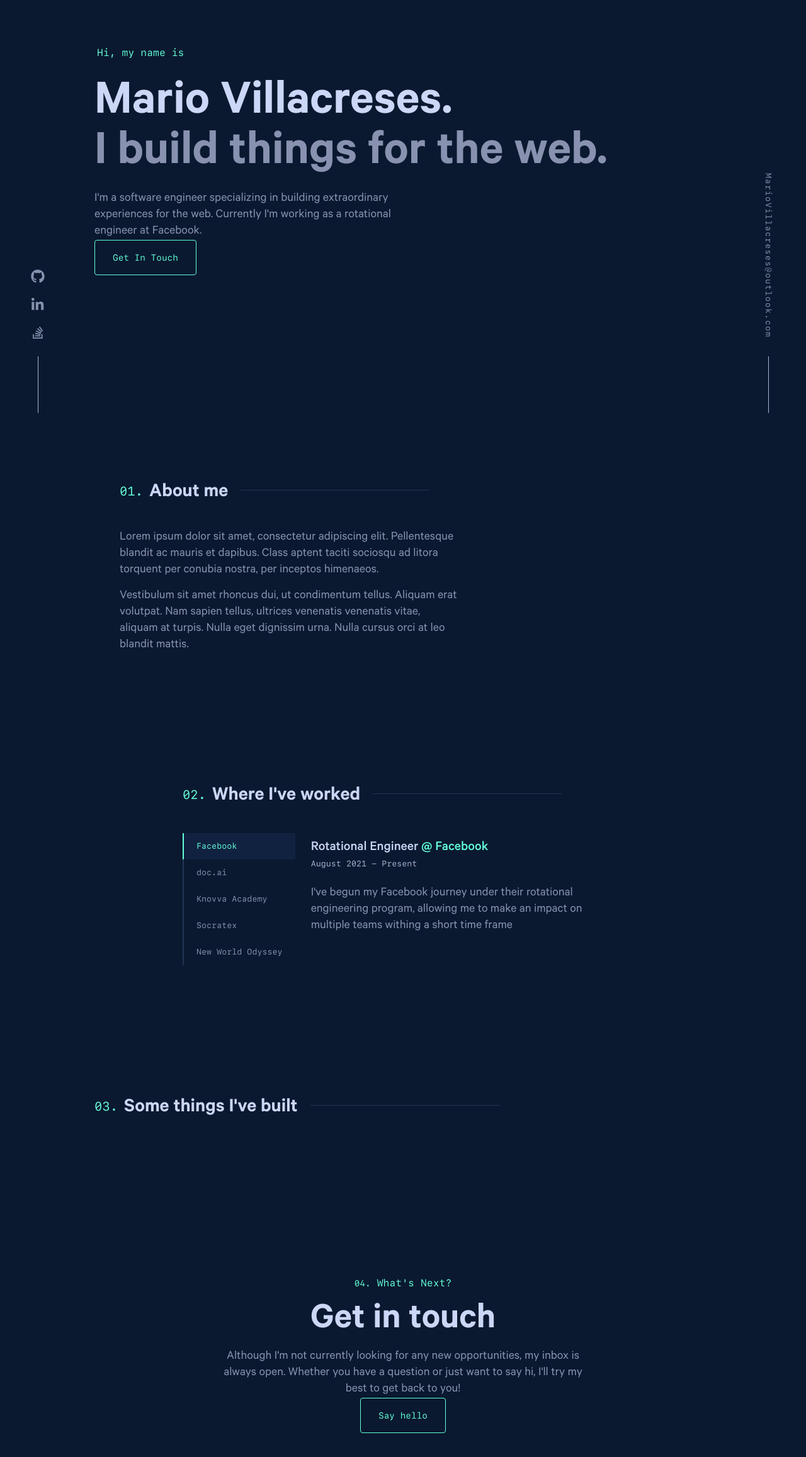
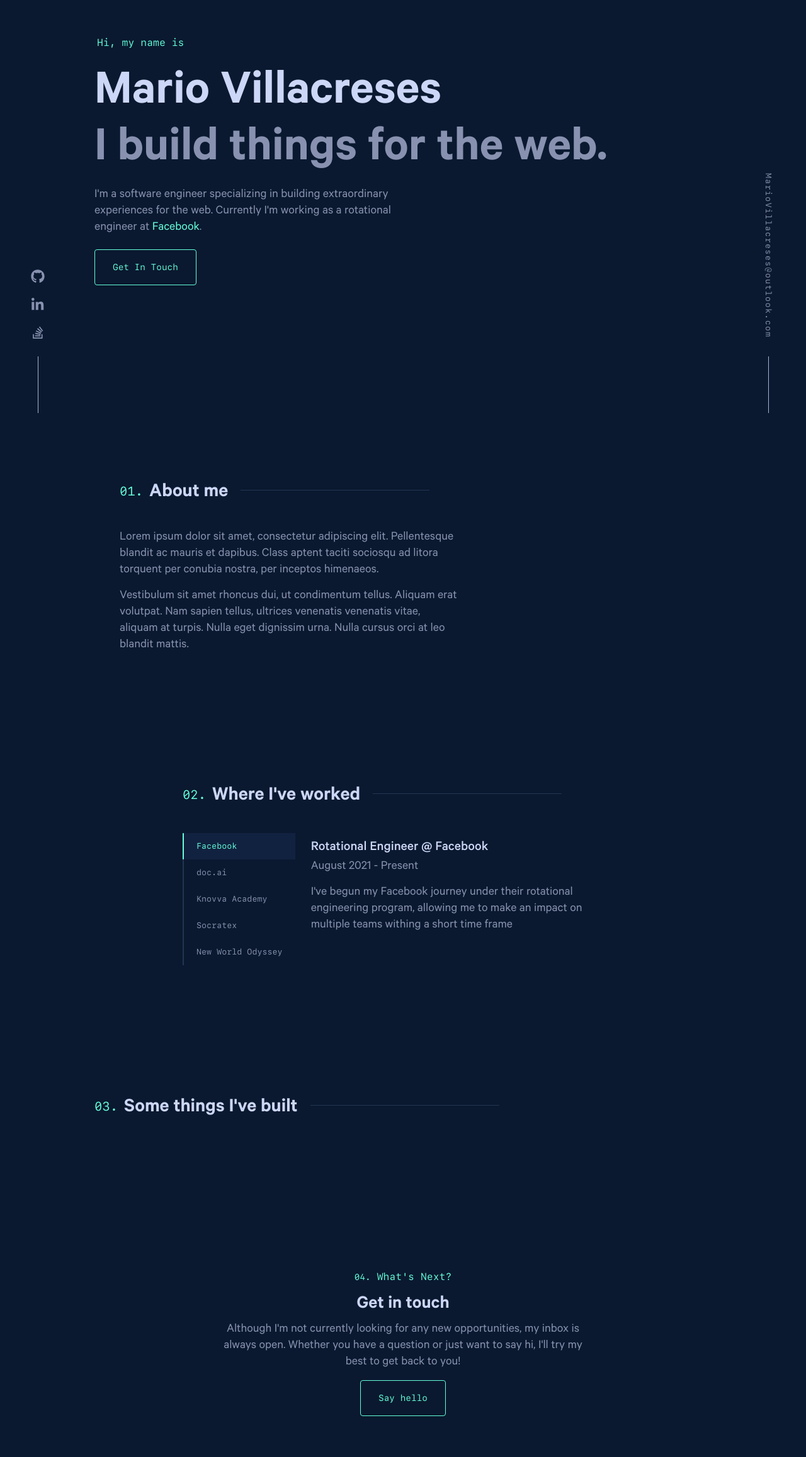
Before and after one commit to villacreses/personal-site-v2, a Next.js app: page / in a window 1280 px wide. Shown: the part 144-2458 px from the top of the page at 63% size. Built offline with nearby package versions, Linux system fonts and the light colour scheme.

Commit message:
Rewrite index page as markdown

```diff
--- /dev/null
+++ b/components/Layout.tsx
@@ -0,0 +1,69 @@
+import { FC, ComponentProps } from 'react'
+import Head from 'next/head';
+import Icon from './Icon';
+
+import content from '../data/Layout.content.yaml';
+
+import styles from './SidePanel.module.scss';
+
+type EmailPanelProps = {
+  email: string;
+}
+
+type IconLinkProps = {
+  href: string;
+  label: string;
+  slug: ComponentProps<typeof Icon>['id'];
+};
+
+type LinksPanelProps = {
+  links: Array<IconLinkProps>;
+}
+
+export const EmailPanel: FC<EmailPanelProps> = ({
+  email
+}) => (
+  <div className={styles.containerRight}>
+    <a
+      href={`mailto:${email}`}
+      rel="noopener noreferrer"
+      className={styles.emailLink}
+    >
+      {email}
+    </a>
+  </div>
+);
+
+const IconLink: FC<IconLinkProps> = ({ href, label, slug }) => (
+  <li>
+    <a
+      href={href}
+      aria-label={label}
+      target="_blank"
+      rel="noreferrer"
+    >
+      <Icon id={slug} />
+    </a>
+  </li>
+)
+
+const LinksPanel: FC<LinksPanelProps> = ({ links }) => (
+  <div className={styles.containerLeft}>
+    <ul>
+      {links.map(link => <IconLink key={link.slug} {...link} />)}
+    </ul>
+  </div>
+);
+
+const Layout: FC = ({ children }) => (
+  <>
+    <Head>
+      <title>{content.defaultTitle}</title>
+    </Head>
+    <LinksPanel links={content.links} />
+    <EmailPanel email={content.email} />
+    <main className="fillHeight">{children}</main>
+  </>
+);
+
+export default Layout;
--- a/components/SectionHeader.module.scss
+++ b/components/SectionHeader.module.scss
@@ -1,14 +1,4 @@
-.SectionHeader {
-  display: flex;
-  -webkit-box-align: center;
-  -moz-box-align: center;
-  align-items: center;
-  position: relative;
-  margin: 10px 0 40px;
-  width: 100%;
-  font-size: clamp(26px, 5vw, var(--fz-heading));
-  white-space: nowrap;
-
+%counter {
   &::before {
     position: relative;
     bottom: 4px;
@@ -20,6 +10,20 @@
     font-size: clamp(var(--fz-md), 3vw, var(--fz-xl));
     font-weight: 400;
   }
+}
+
+.default {
+  @extend %counter;
+
+  display: flex;
+  -webkit-box-align: center;
+  -moz-box-align: center;
+  align-items: center;
+  position: relative;
+  margin: 10px 0 40px;
+  width: 100%;
+  font-size: clamp(26px, 5vw, var(--fz-heading));
+  white-space: nowrap;
 
   &::after {
     content: "";
@@ -31,8 +35,11 @@
     margin-left: 20px;
     background-color: var(--navy-lightest);
   }
+}
 
-  &[data-titlestyle=small] {
+.small {
+  @extend %counter;
+
   display: block;
   margin-bottom: 20px;
   color: var(--green);
@@ -49,4 +56,3 @@
     display: none;
   }
 }
-}
--- a/components/SectionHeader.tsx
+++ b/components/SectionHeader.tsx
@@ -2,17 +2,14 @@ import { FC, HTMLProps } from 'react';
 import styles from './SectionHeader.module.scss';
 
 interface SectionHeaderProps extends HTMLProps<HTMLElement> {
-  titleStyle?: 'small'
+  titleStyle?: 'small' | 'default'
 }
 
 const SectionHeader: FC<SectionHeaderProps> = ({
-  titleStyle,
+  titleStyle = 'default',
   children
 }) => (
-  <h2
-    className={styles.SectionHeader}
-    data-titlestyle={titleStyle}
-  >
+  <h2 className={styles[titleStyle]}>
     {children}
   </h2>
 );
--- a/components/SidePanel.tsx
+++ b/components/SidePanel.tsx
@@ -34,6 +34,7 @@ const IconLink: FC<IconLinkProps> = ({ href, label, id }) => (
   <li>
     <a
       href={href}
+      title={label}
       aria-label={label}
       target="_blank"
       rel="noreferrer"
--- a/components/TabList.tsx
+++ b/components/TabList.tsx
@@ -1,13 +1,11 @@
-import { FC, HTMLProps, useState } from 'react';
+import { FC, HTMLProps, useState, ComponentProps } from 'react';
 import Markdown from 'react-markdown';
 import styles from './TabList.module.scss';
 
 type Content = {
-  key: string;
-  role: string;
-  companyName: string;
-  range?: string;
-  impact: string;
+  slug: string;
+  tabLabel: string;
+  content: string;
 };
 
 interface TabProps extends HTMLProps<HTMLButtonElement> {
@@ -15,7 +13,7 @@ interface TabProps extends HTMLProps<HTMLButtonElement> {
 }
 
 interface PanelProps extends Omit<HTMLProps<HTMLElement>, 'content'> {
-  content: Content;
+  content: string;
 }
 
 type TabListProps = {
@@ -41,6 +39,13 @@ const Tab: FC<TabProps> = ({
   </button>
 );
 
+const panelMarkdownComponents: ComponentProps<typeof Markdown>['components'] = {
+  h1: 'h3',
+  h2: function DateRange ({ node, ...props }) {
+    return <p className={styles.dateRange} {...props} />
+  }
+};
+
 const Panel: FC<PanelProps> = ({
   id,
   hidden,
@@ -55,21 +60,9 @@ const Panel: FC<PanelProps> = ({
     aria-hidden={hidden}
     hidden={hidden}
   >
-    <h3>
-      <span>{content.role}</span>
-      <span data-content="company">
-        {' @ '}
-        <a
-          rel="noopener noreferrer"
-        >
-          {content.companyName}
-        </a>
-      </span>
-    </h3>
-    <p data-content="range">
-      {content.range}
-    </p>
-    <Markdown>{content.impact}</Markdown>
+    <Markdown components={panelMarkdownComponents}>
+      {content}
+    </Markdown>
   </div>
 );
 
@@ -79,14 +72,14 @@ const TabList: FC<TabListProps> = ({ contentList }) => {
   return (
     <div className={styles.TabContainer}>
       <div role="tablist" aria-label="Work History">
-        {contentList.map(({ companyName, key }, idx) => (
+        {contentList.map(({ tabLabel, slug }, idx) => (
           <Tab
-            key={key}
-            id={key}
+            key={slug}
+            id={slug}
             selected={activeTab === idx}
             onClick={() => setActiveTab(idx)}
           >
-            {companyName}
+            {tabLabel}
           </Tab>
         ))}
         <div
@@ -95,10 +88,10 @@ const TabList: FC<TabListProps> = ({ contentList }) => {
         />
       </div>
       <div data-containerfor="panels" >
-        {contentList.map((content, idx) => (
+        {contentList.map(({ slug, content }, idx) => (
           <Panel
-            key={content.key}
-            id={content.key}
+            key={slug}
+            id={slug}
             content={content}
             hidden={activeTab !== idx}
           />
--- a/components/index.ts
+++ b/components/index.ts
@@ -4,3 +4,4 @@ export { default as TabList } from './TabList';
 export { EmailPanel, LinksPanel } from './SidePanel';
 export { default as Icon } from './Icon';
 export { default as ProjectGrid } from './ProjectGrid'
+export { default as Layout } from './Layout';
--- /dev/null
+++ b/data/Experience.content.yaml
@@ -0,0 +1,53 @@
+- slug: facebook
+  tabLabel: Facebook
+  content: >
+    # Rotational Engineer @ [Facebook]()
+
+    ## August 2021 - Present
+
+    I've begun my Facebook journey under their rotational engineering program, allowing me to
+    make an impact on multiple teams withing a short time frame
+- slug: doc-ai
+  tabLabel: doc.ai
+  content: >
+    # Software engineer - Apps Team @ [doc.ai]()
+
+    ## February 2020 - December 2020
+
+    - Built new flagship app, simplifying mobile frontend to eliminate technical debt
+
+    - Built realtime geographic visualization of COVID-19 outbreak
+
+    - Build API analytics service and integrated internal dashboards with Retool
+- slug: knovva
+  tabLabel: Knovva Academy
+  content: >
+    # Full stack web developer @ [Knovva Academy]()
+
+    ## November 2018 - January 2020
+
+    - Developed user interface components in React, reducing load times by up to 50%
+
+    - Worked with a cloud architect to build analytics dashboards for project managers and student relationship managers.
+- slug: socratex
+  tabLabel: Socratex
+  content: >
+    # Co-founder & Lead Developer @ Socratex
+
+    ## August 2018 – February 2019
+
+    - Collaborated with UI/UX Designer to develop video streaming platform using Firebase & React
+
+    - 1st Place Winner at NY Sextech Hackathon, featured in [Vice](), [Forbes](), and [Men’s Health]()
+
+    - NY Board of Education considered official curriculum integration within select schools
+- slug: odyssey
+  tabLabel: New World Odyssey
+  content: >
+    # Co-founder & Webmaster @ New World Odyssey
+
+    ## November 2013 - May 2014
+
+    - Built and maintained an online catalog of medical technologies using HTML5, CSS, and jQuery
+
+    - Researched and maintained database of U.S.-manufactured medical technologies
--- /dev/null
+++ b/data/Layout.content.yaml
@@ -0,0 +1,12 @@
+defaultTitle: Mario Villacreses
+email: MarioVillacreses@outlook.com
+links:
+  - slug: github
+    href: https://github.com/villacreses
+    label: Github
+  - slug: linkedin
+    href: https://www.linkedin.com/in/villacreses
+    label: LinkedIn
+  - slug: stackoverflow
+    href: https://stackoverflow.com/story/villacreses
+    label: Stack Overflow
--- a/data/content.yaml
+++ /dev/null
@@ -1,77 +0,0 @@
-contact:
-  email: MarioVillacreses@outlook.com
-  ctaMessage:
-    Although I'm not currently looking for any new opportunities,
-    my inbox is always open. Whether you have a question or just
-    want to say hi, I'll try my best to get back to you!
-intro:
-  name: Mario Villacreses.
-  subheading: I build things for the web.
-  teaser: >
-    I'm a software engineer specializing in building extraordinary
-    experiences for the web. Currently I'm working as
-    a rotational engineer at Facebook.
-about: >
-  Lorem ipsum dolor sit amet, consectetur adipiscing elit. Pellentesque
-  blandit ac mauris et dapibus. Class aptent taciti sociosqu ad litora
-  torquent per conubia nostra, per inceptos himenaeos.
-
-
-  Vestibulum sit amet rhoncus dui, ut condimentum tellus. Aliquam erat
-  volutpat. Nam sapien tellus, ultrices venenatis venenatis vitae,
-  aliquam at turpis. Nulla eget dignissim urna. Nulla cursus orci at
-  leo blandit mattis.
-sideLinks:
-  - href: https://github.com/villacreses
-    label: Github
-    id: github
-  - href: https://www.linkedin.com/in/villacreses
-    label: LinkedIn
-    id: linkedin
-  - href: https://stackoverflow.com/story/villacreses
-    label: Stack Overflow
-    id: stackoverflow
-workHistory:
-  - companyName: Facebook
-    key: facebook
-    role: Rotational Engineer
-    range: August 2021 - Present
-    impact: >
-      I've begun my Facebook journey under their rotational engineering program, allowing me to
-      make an impact on multiple teams withing a short time frame
-  - companyName: doc.ai
-    key: docai
-    role: Software engineer - Apps Team
-    range: February 2020 - December 2020
-    impact: >
-      - Built new flagship app, simplifying mobile frontend to eliminate technical debt
-
-      - Built realtime geographic visualization of COVID-19 outbreak
-
-      - Build API analytics service and integrated internal dashboards with Retool
-  - companyName: Knovva Academy
-    key: knovva
-    role: Full stack web developer
-    range: November 2018 - January 2020
-    impact: >
-      - Developed user interface components in React, reducing load times by up to 50%
-
-      - Worked with a cloud architect to build analytics dashboards for project managers and student relationship managers.
-  - companyName: Socratex
-    key: socratex
-    role: Co-founder & Lead Developer
-    range: August 2018 – February 2019
-    impact: >
-      - Collaborated with UI/UX Designer to develop video streaming platform using Firebase & React
-
-      - 1st Place Winner at NY Sextech Hackathon, featured in Vice, Forbes, and Men’s Health
-
-      - NY Board of Education considered official curriculum integration within select schools
-  - companyName: New World Odyssey
-    key: odyssey
-    role: Co-founder & Webmaster
-    range: November 2013 - May 2014
-    impact: >
-      - Built and maintained an online catalog of medical technologies using HTML5, CSS, and jQuery
-
-      - Researched and maintained database of U.S.-manufactured medical technologies
--- /dev/null
+++ b/data/index.content.yaml
@@ -0,0 +1,31 @@
+intro: >
+  # Hi, my name is
+
+  ## Mario Villacreses
+
+  ### I build things for the web.
+
+  I'm a software engineer specializing in building extraordinary
+  experiences for the web. Currently I'm working as
+  a rotational engineer at [Facebook](https://about.facebook.com).
+introCTA: >
+  [Get In Touch](mailto:MarioVillacreses@outlook.com)
+about: >
+  Lorem ipsum dolor sit amet, consectetur adipiscing elit. Pellentesque
+  blandit ac mauris et dapibus. Class aptent taciti sociosqu ad litora
+  torquent per conubia nostra, per inceptos himenaeos.
+
+
+  Vestibulum sit amet rhoncus dui, ut condimentum tellus. Aliquam erat
+  volutpat. Nam sapien tellus, ultrices venenatis venenatis vitae,
+  aliquam at turpis. Nulla eget dignissim urna. Nulla cursus orci at
+  leo blandit mattis.
+contact: >
+  ## Get in touch
+
+  Although I'm not currently looking for any new opportunities,
+  my inbox is always open. Whether you have a question or just
+  want to say hi, I'll try my best to get back to you!
+
+
+  [Say hello](mailto:MarioVillacreses@outlook.com)
--- a/pages/index.tsx
+++ b/pages/index.tsx
@@ -1,46 +1,42 @@
-import Head from 'next/head';
+import React from 'react'
 import Markdown from 'react-markdown';
 import {
   ActionButton,
   SectionHeader,
   TabList,
-  EmailPanel,
-  LinksPanel,
-  ProjectGrid
+  ProjectGrid,
+  Layout
 } from '../components';
 
 import pageContent from '../data/content.yaml';
+import content from '../data/index.content.yaml';
+import experience from '../data/Experience.content.yaml';
 
-const Test = () => (
-  <>
-    <Head>
-      <title>{pageContent.intro.name}</title>
-    </Head>
-    <LinksPanel links={pageContent.sideLinks} />
-    <EmailPanel email={pageContent.contact.email} />
-    <main className="fillHeight">
+const ctaComponents: { [key: string]: React.ReactNode } = {
+  a: function ActionButtonMD ({ node, ...props }) {
+    return <ActionButton {...props} />
+  }
+};
+
+const Home = () => (
+  <Layout>
     <section id="intro">
-        <header>
-          <h1>Hi, my name is</h1>
-          <h2 className="big-heading">{pageContent.intro.name}</h2>
-          <h3 className="big-heading">{pageContent.intro.subheading}</h3>
-        </header>
-        <p>
-          {pageContent.intro.teaser}
-        </p>
-        <ActionButton href={`mailto:${pageContent.contact.email}`}>
-          Get In Touch
-        </ActionButton>
+      <Markdown>
+        {content.intro}
+      </Markdown>
+      <Markdown components={ctaComponents}>
+        {content.introCTA}
+      </Markdown>
     </section>
     <section id="about">
       <SectionHeader>About me</SectionHeader>
-        <p>
-          <Markdown>{pageContent.about}</Markdown>
-        </p>
+      <Markdown className="about">
+        {content.about}
+      </Markdown>
     </section>
     <section id="jobs">
       <SectionHeader>Where I&apos;ve worked</SectionHeader>
-        <TabList contentList={pageContent.workHistory} />
+      <TabList contentList={experience} />
     </section>
     <section id="projects">
       <SectionHeader>Some things I&apos;ve built</SectionHeader>
@@ -50,16 +46,11 @@ const Test = () => (
       <SectionHeader titleStyle="small">
         What&apos;s Next?
       </SectionHeader>
-        <h3>Get in touch</h3>
-        <Markdown>
-          {pageContent.contact.ctaMessage}
+      <Markdown components={ctaComponents}>
+        {content.contact}
       </Markdown>
-        <ActionButton href={`mailto:${pageContent.contact.email}`}>
-          Say hello
-        </ActionButton>
     </section>
-    </main>
-  </>
+  </Layout>
 );
 
-export default Test;
+export default Home;
--- a/styles/shared.scss
+++ b/styles/shared.scss
@@ -1,8 +1,3 @@
-.big-heading {
-  margin: 0;
-  font-size: clamp(40px, 8vw, 80px);
-}
-
 #intro {
   display: flex;
   -moz-box-pack: center;
@@ -15,6 +10,26 @@
 
   p {
     margin: 20px 0 0;
+  }
+
+
+  h1 {
+    margin: 0 0 30px 4px;
+    color: var(--green);
+    font-size: clamp(var(--fz-sm), 5vw, var(--fz-md));
+    font-weight: 400;
+    font-family: var(--font-mono);
+  }
+
+  h2, h3 {
+    margin: 0;
+    font-size: clamp(40px, 8vw, 80px);
+  }
+
+  h3 {
+    margin-top: 10px;
+    color: var(--slate);
+    line-height: 0.9;
   }
 }
 
```
Lines whose indentation alone changed are shown as unchanged.
